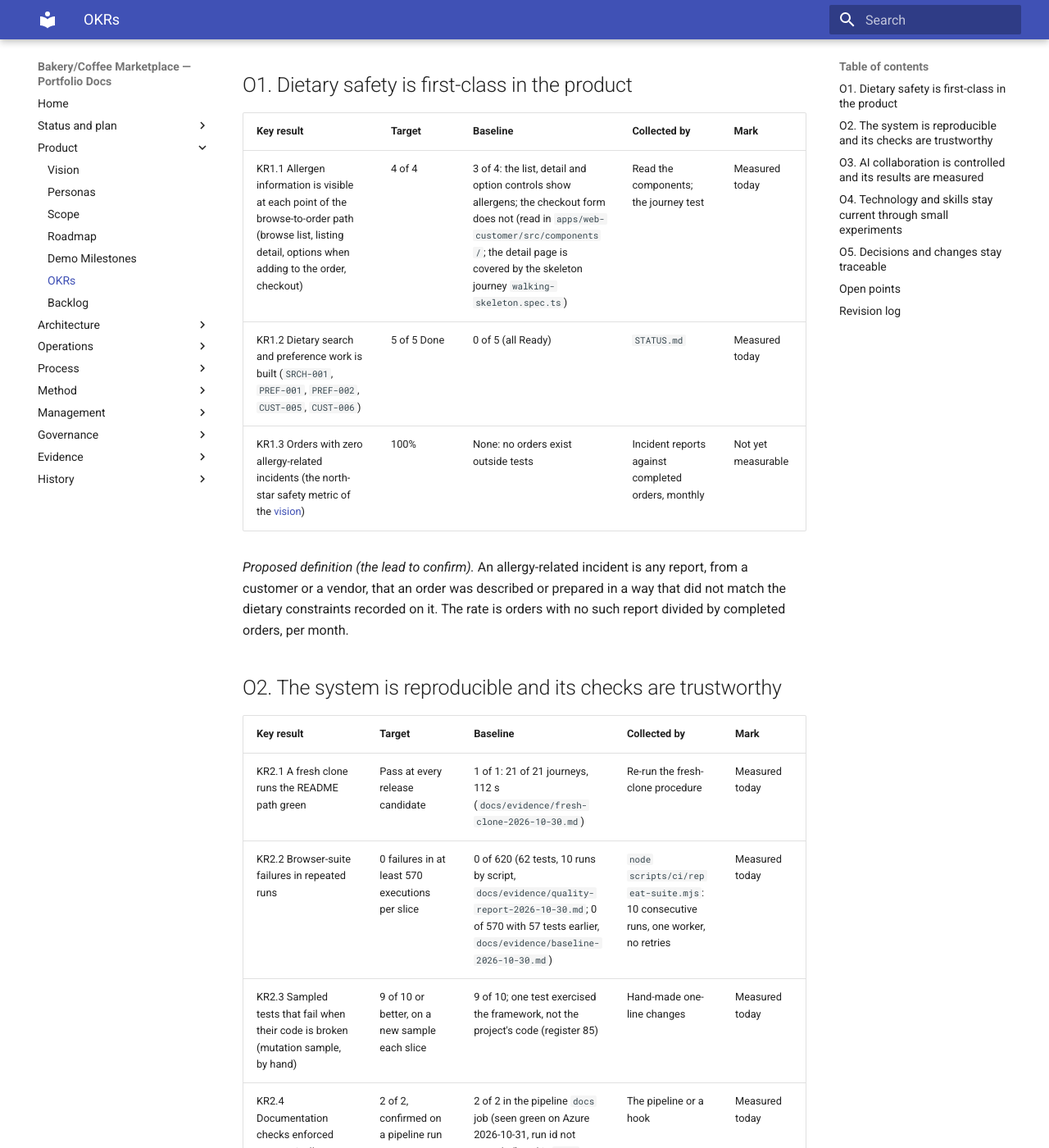
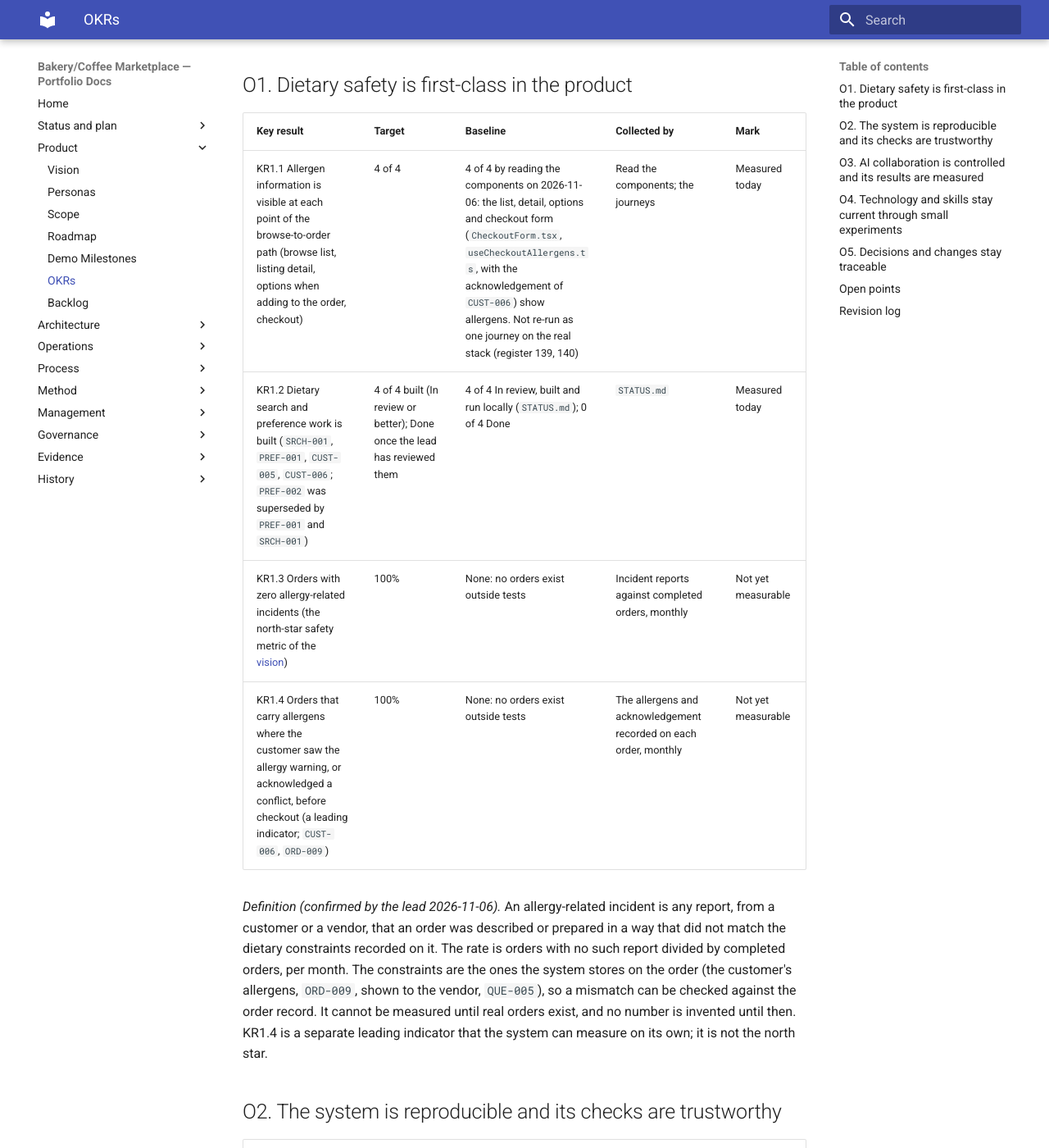
Before and after one commit to benjamin-hedrick/bakery-marketplace, an MkDocs documentation site: the page built from docs/product/okrs.md, in a window 1280 px wide and 1400 px high, scrolled down 471 px. Shown: the whole window at 82% size. Built offline with MkDocs 1.6.1 and Material for MkDocs 9.7.7, drawn with Linux system fonts in a browser that asks for light colours; some of the changed text lies outside the part shown.

Commit message:
WI-PROD-004: OKR targets and north-star definition confirmed, KR1.4 added, baselines refreshed; spec Done; STATUS and TRACEABILITY regenerated
Co-Authored-By: Claude Sonnet 5.5 <noreply@anthropic.com>

```diff
--- a/docs/product/okrs.md
+++ b/docs/product/okrs.md
@@ -1,38 +1,39 @@
 # Success Metrics / OKRs
 
-> **Status:** Draft · first version 2026-10-30 (`WI-PROD-004`). The five objectives are the lead's themes; the key results, baselines and targets are proposals for the lead to edit. Reviewed after each slice; next review: when slice 2 completes.
+> **Status:** Current · first version 2026-10-30, targets and north-star definition confirmed and baselines refreshed 2026-11-06 (`WI-PROD-004`). Reviewed after each slice; next review: when the next slice completes.
 
 This repository is a small product built as an experiment in AI collaboration, architecture and engineering practice. Its objectives therefore mix product results and practice results. Every key result has a baseline taken from existing evidence where one exists and a mark:
 
 - **Measured today:** a number can be produced now, and the "collected by" column says how.
 - **Not yet measurable:** it needs something that does not exist (traffic, a tool, a definition). The target stands as intent; the baseline is "none".
 
-Targets are proposals. Nothing here is a commitment or schedule, and nothing needs deployed traffic to be true.
+Targets were reviewed by the lead on 2026-11-06 (see the revision log). Nothing here is a commitment or schedule, and nothing needs deployed traffic to be true.
 
 ## O1. Dietary safety is first-class in the product
 
 | Key result | Target | Baseline | Collected by | Mark |
 |---|---|---|---|---|
-| KR1.1 Allergen information is visible at each point of the browse-to-order path (browse list, listing detail, options when adding to the order, checkout) | 4 of 4 | 3 of 4: the list, detail and option controls show allergens; the checkout form does not (read in `apps/web-customer/src/components/`; the detail page is covered by the skeleton journey `walking-skeleton.spec.ts`) | Read the components; the journey test | Measured today |
-| KR1.2 Dietary search and preference work is built (`SRCH-001`, `PREF-001`, `PREF-002`, `CUST-005`, `CUST-006`) | 5 of 5 Done | 0 of 5 (all Ready) | `STATUS.md` | Measured today |
+| KR1.1 Allergen information is visible at each point of the browse-to-order path (browse list, listing detail, options when adding to the order, checkout) | 4 of 4 | 4 of 4 by reading the components on 2026-11-06: the list, detail, options and checkout form (`CheckoutForm.tsx`, `useCheckoutAllergens.ts`, with the acknowledgement of `CUST-006`) show allergens. Not re-run as one journey on the real stack (register 139, 140) | Read the components; the journeys | Measured today |
+| KR1.2 Dietary search and preference work is built (`SRCH-001`, `PREF-001`, `CUST-005`, `CUST-006`; `PREF-002` was superseded by `PREF-001` and `SRCH-001`) | 4 of 4 built (In review or better); Done once the lead has reviewed them | 4 of 4 In review, built and run locally (`STATUS.md`); 0 of 4 Done | `STATUS.md` | Measured today |
 | KR1.3 Orders with zero allergy-related incidents (the north-star safety metric of the [vision](vision.md)) | 100% | None: no orders exist outside tests | Incident reports against completed orders, monthly | Not yet measurable |
+| KR1.4 Orders that carry allergens where the customer saw the allergy warning, or acknowledged a conflict, before checkout (a leading indicator; `CUST-006`, `ORD-009`) | 100% | None: no orders exist outside tests | The allergens and acknowledgement recorded on each order, monthly | Not yet measurable |
 
-*Proposed definition (the lead to confirm).* An allergy-related incident is any report, from a customer or a vendor, that an order was described or prepared in a way that did not match the dietary constraints recorded on it. The rate is orders with no such report divided by completed orders, per month.
+*Definition (confirmed by the lead 2026-11-06).* An allergy-related incident is any report, from a customer or a vendor, that an order was described or prepared in a way that did not match the dietary constraints recorded on it. The rate is orders with no such report divided by completed orders, per month. The constraints are the ones the system stores on the order (the customer's allergens, `ORD-009`, shown to the vendor, `QUE-005`), so a mismatch can be checked against the order record. It cannot be measured until real orders exist, and no number is invented until then. KR1.4 is a separate leading indicator that the system can measure on its own; it is not the north star.
 
 ## O2. The system is reproducible and its checks are trustworthy
 
 | Key result | Target | Baseline | Collected by | Mark |
 |---|---|---|---|---|
-| KR2.1 A fresh clone runs the README path green | Pass at every release candidate | 1 of 1: 21 of 21 journeys, 112 s (`docs/evidence/fresh-clone-2026-10-30.md`) | Re-run the fresh-clone procedure | Measured today |
-| KR2.2 Browser-suite failures in repeated runs | 0 failures in at least 570 executions per slice | 0 of 620 (62 tests, 10 runs by script, `docs/evidence/quality-report-2026-10-30.md`; 0 of 570 with 57 tests earlier, `docs/evidence/baseline-2026-10-30.md`) | `node scripts/ci/repeat-suite.mjs`: 10 consecutive runs, one worker, no retries | Measured today |
-| KR2.3 Sampled tests that fail when their code is broken (mutation sample, by hand) | 9 of 10 or better, on a new sample each slice | 9 of 10; one test exercised the framework, not the project's code (register 85) | Hand-made one-line changes | Measured today |
-| KR2.4 Documentation checks enforced automatically (status check, link check) | 2 of 2, confirmed on a pipeline run | 2 of 2 in the pipeline `docs` job (seen green on Azure 2026-10-31, run id not recorded) and in `node scripts/ci/node-gates.mjs` (register 90). Statuses written in prose are mostly unchecked (register 99) | The pipeline or a hook | Measured today |
+| KR2.1 A fresh clone runs the README path green | Pass at every release candidate | 1 of 1, but old: 21 of 21 journeys, 112 s on 2026-10-30 (`docs/evidence/fresh-clone-2026-10-30.md`). Not re-run since slice 1; the repository has changed a great deal since (register `WI-DEMO-001`, the cold-machine run) | Re-run the fresh-clone procedure | Measured today |
+| KR2.2 Browser-suite failures in repeated runs (Chromium only; Firefox and WebKit have 13 undiagnosed failures, register 132) | 0 failures in at least 570 executions per slice | 0 of 620 on 2026-10-30 (62 tests, 10 runs by script, `docs/evidence/quality-report-2026-10-30.md`). Not repeated since the suites grew (customer app and queue display now have 320 and 160 cross-browser executions per run); a CI hang is open (register 144) | `node scripts/ci/repeat-suite.mjs`: 10 consecutive runs, one worker, no retries | Measured today |
+| KR2.3 Sampled tests that fail when their code is broken (mutation sample, by hand) | 9 of 10 or better, on a new sample each slice | 9 of 10 on 2026-10-30; one test exercised the framework, not the project's code (register 85). Since then, mutation checks were made per work item (for example `WI-MOB-003`, items 133 and 151), not as a sample | Hand-made one-line changes | Measured today |
+| KR2.4 Documentation checks enforced automatically (status check, link check) | 2 of 2, confirmed on a pipeline run | 2 of 2 in the pipeline `docs` job (seen green on Azure 2026-10-31, run id not recorded) and in `node scripts/ci/node-gates.mjs`, which also checks traceability and script indexing. Statuses written in prose are mostly unchecked (register 99) | The pipeline or a hook | Measured today |
 
 ## O3. AI collaboration is controlled and its results are measured
 
 | Key result | Target | Baseline | Collected by | Mark |
 |---|---|---|---|---|
-| KR3.1 Assistant errors recorded with the control that caught them | Every error recorded, each with a control | 14 rows in the table, each naming a control (`docs/method/ai-collaboration.md`; one row covers several errors) | The table in that document, kept up to date | Measured today |
+| KR3.1 Assistant errors recorded with the control that caught them | Every error recorded, each with a control | 15 rows in the table, each naming a control (`docs/method/ai-collaboration.md`; one row covers several errors). The table was last extended on 2026-10-31; errors found later (for example the `WI-QUE-003` flaws caught by the adversarial pass, items 133, 136 and 151) are in the register and the specs but not all in the table | The table in that document, kept up to date | Measured today |
 | KR3.2 Errors caught by an automated control, not by review | Rising share; target set after a second sample | 7 of the 10 test episodes were found by the clean Linux pipeline or container run (`docs/evidence/test-reliability/findings.md`) | The reliability findings table | Measured today |
 | KR3.3 Baseline for AI-assisted testing defined and one comparison run (`WI-QA-003`) | Baseline defined, 1 run recorded | None: the experiment has not been run | The experiment record | Not yet measurable |
 | KR3.4 Time saved and rework cost | A method defined first | None: not measured (`ai-collaboration.md`, "What is measured and what is not") | To be defined | Not yet measurable |
@@ -41,29 +42,28 @@ Targets are proposals. Nothing here is a commitment or schedule, and nothing nee
 
 | Key result | Target | Baseline | Collected by | Mark |
 |---|---|---|---|---|
-| KR4.1 Experiments with a dated written result | At least 2 new per slice | 6: the .NET 10 move (ADR-0010), the Cosmos vNext emulator and SDK 3.63 (ADR-0004 note), the Next.js and Relay server-rendering proof (`WI-PORT-001`), trace propagation (`WI-PORT-005`), the flake baseline and the mutation sample (`baseline-2026-10-30.md`) | Evidence records and ADR notes, counted | Measured today |
-| KR4.2 Planned experiments run | 3 of 3 | 0 of 3: AI-assisted testing and the mobile question (`WI-QA-003`), and the review of the documentation-site tool (register 13) | The experiment records | Measured today |
-| KR4.3 Dependencies on a supported version, with an audit recorded | An audit recorded each slice | None: no dependency audit exists (`WI-SEC-004`) | `npm audit` and `dotnet list package --vulnerable`, recorded | Not yet measurable |
+| KR4.1 Experiments with a dated written result | At least 2 new per slice | 13: the .NET 10 move (ADR-0010), the Cosmos vNext emulator and SDK 3.63 (ADR-0004 note), the Next.js and Relay server-rendering proof (`WI-PORT-001`), trace propagation (`WI-PORT-005`), the flake baseline and the mutation sample (`baseline-2026-10-30.md`); and since: the web runtime-config spike (2026-10-31), the gate rehearsal on Azure (2026-11-01), the cross-browser run (2026-11-02), the 66-minute soak and the ZAP scan (2026-11-03), the Maestro flows on an emulator (2026-11-04) and the SonarQube scan (2026-11-05) | Evidence records and ADR notes, counted | Measured today |
+| KR4.2 Planned experiments run | 5 of 5 | 2 of 5: the mobile question (answered by `WI-MOB-001` and ADR-0023) and the SonarQube scan (2026-11-05, register 153). Not run: AI-assisted testing (`WI-QA-003`, Deferred), the review of the documentation-site tool (register 13), the review of what is mocked and what each test covers (register 155) | The experiment records | Measured today |
+| KR4.3 Dependencies on a supported version, with an audit recorded | An audit recorded each slice | None: no dependency audit exists (`WI-SEC-004`, Deferred until the public-readiness pass). The ZAP scan and the SonarQube scan cover other things | `npm audit` and `dotnet list package --vulnerable`, recorded | Not yet measurable |
 
 ## O5. Decisions and changes stay traceable
 
 | Key result | Target | Baseline | Collected by | Mark |
 |---|---|---|---|---|
-| KR5.1 Commits on `main` that name a work item or slice id | At least 90% from slice 2 on | 84 of 165 overall (51%); 84 of 134 since 2026-10-25 (63%). The count is a pattern match on the subject line and approximate | `git log --format=%s`, matched for `WI-`, `S1-` and spec ids | Measured today |
-| KR5.2 Specs whose line-1 status matches the generated `STATUS.md` | 100% | 88 of 88 (`node scripts/docs/status.mjs --check`) | The status check | Measured today |
-| KR5.3 Findings that are open are in the register with a status | Every finding in the register | 96 of 96 items have a `Status:` (39 Open, 11 Tracking, 17 Deferred, 5 Accepted, 24 Resolved) | `status.mjs --check` and a count | Measured today |
+| KR5.1 Commits on `main` that name a work item or slice id | At least 90% from slice 2 on | 201 of 326 on `origin/main` (62%) as of 2026-11-06; 201 of 296 since 2026-10-25 (68%). Pattern match on the subject line (`WI-`, `S1-` or an id like `QUE-004`), so approximate; work merged by squash or rebase may lose its id | `git log --format=%s`, matched for those patterns | Measured today |
+| KR5.2 Specs whose line-1 status matches the generated `STATUS.md` | 100% | 106 of 106 on 2026-11-06 (`node scripts/docs/status.mjs --check`) | The status check | Measured today |
+| KR5.3 Findings that are open are in the register with a status | Every finding in the register | 155 of 155 items have a `Status:` line on 2026-11-06 (55 Open, 12 Tracking, 17 Deferred, 9 Accepted, 52 Resolved, 10 decided or approved and not yet built). Counted by the first word of the status | `status.mjs --check` and a count | Measured today |
 
 ## Open points
 
-- The exact definition of the north-star safety metric (proposed above; the lead confirms).
-- Which experiments count as key results (KR4.1 and KR4.2 propose a count, not a list).
-- The targets in every table.
 - How cleanly the themes carry through: see the review note in the revision log.
 
 ## Revision log
 
 | Date | Change |
 |---|---|
+| 2026-11-06 (targets) | Targets reviewed with the lead and kept except: KR1.2 is "built" (In review or better), not Done, and `PREF-002` is dropped (superseded); KR4.2 is 5 of 5 with a named list (mobile question, SonarQube scan, AI-assisted testing, documentation-site tool review, test and mocking review); KR2.2 notes that it covers Chromium only. Baselines refreshed from the repository and the evidence; KR2.1, KR2.2 and KR2.3 are stale and say so. KR1.4 added with the north-star definition. |
+| 2026-11-06 | The lead confirmed the north-star definition (with the note that the constraints are those stored on the order) and asked for KR1.4, a leading indicator (not yet measurable). Targets and baselines not yet reviewed; the baselines predate the allergen, notification, mobile and quality work. |
 | 2026-10-30 (later) | Baselines updated for work done the same day: KR2.2 now 620 executions of 62 tests (scripted), KR2.4 now written in the pipeline but not yet confirmed on Azure, KR3.1 now 14 rows. No target or objective changed. |
 | 2026-10-30 | First version. Replaced the stub. Five objectives from the lead's themes, 17 key results, 13 measured today and 4 not yet measurable. Baselines from `docs/evidence/` and the repository on this date. |
 
```
Also changed, not shown: docs/product/backlog/STATUS.md (+11 -8 lines), docs/product/backlog/TRACEABILITY.md (+2 -2 lines), docs/product/backlog/WI-PROD-004.md (+4 -4 lines), docs/product/backlog/epic-catalog.md (+1 -1 lines).
